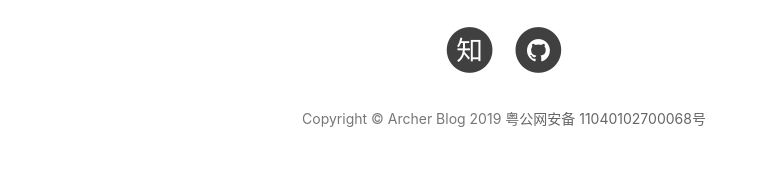
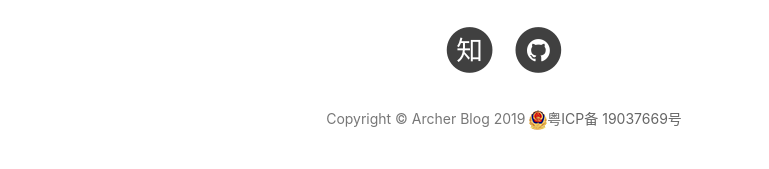
Before and after one commit to tangheng1995/tangheng1995.github.io, a Jekyll site: the page built from index.html, in a window 1280 px wide and 900 px high, scrolled down 2180 px. Shown: the part 677-846 px from the top of the window, without its empty margins (136-905 px from the left). Built offline with Jekyll 4.4.1, drawn with Linux system fonts in a browser that asks for light colours; nearby versions of some CDN libraries; the list of posts is cut into pages by our own code; comment, search, counter and statistics services are not loaded.

Commit message:
Update footer.html

```diff
--- a/_includes/footer.html
+++ b/_includes/footer.html
@@ -70,7 +70,7 @@
                     {% endif %}
                 </ul>
                 <p class="copyright text-muted">
-                    Copyright &copy; {{ site.title }} {{ site.time | date: '%Y' }} <a href=http://www.beian.gov.cn/portal/registerSystemInfo?recordcode=11040102700068 target="_blank" style="color:#666">粤公网安备 11040102700068号</a>
+                    Copyright &copy; {{ site.title }} {{ site.time | date: '%Y' }} <img src="https://github.com/tangheng1995/tangheng1995.github.io/blob/master/img/gh.jpg"><a href=http://www.beian.gov.cn/ target="_blank" style="color:#666">粤ICP备 19037669号</a>
                     <br>
 <!--                    Theme by <a href="http://huangxuan.me">Hux</a> |-->
 <!--                    <iframe-->
```
